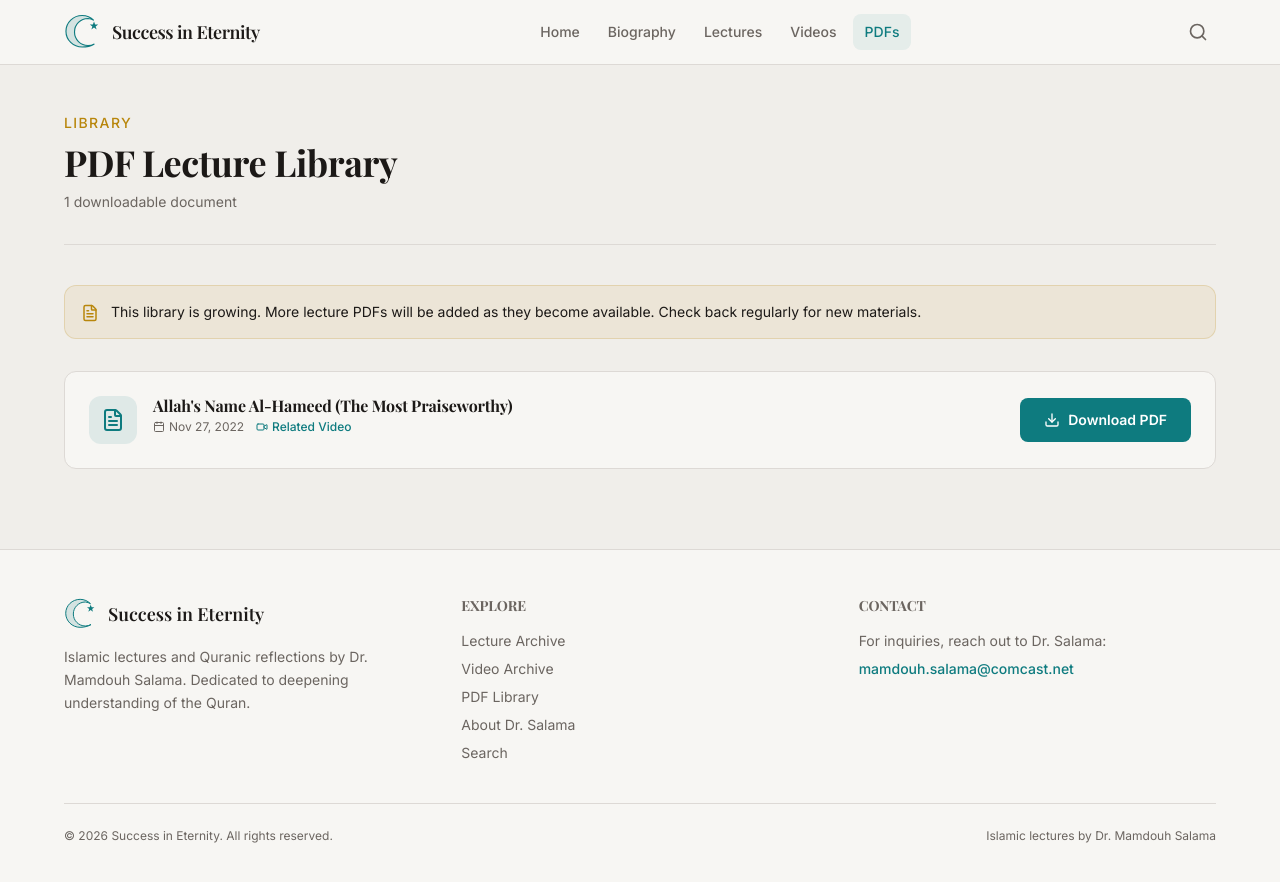
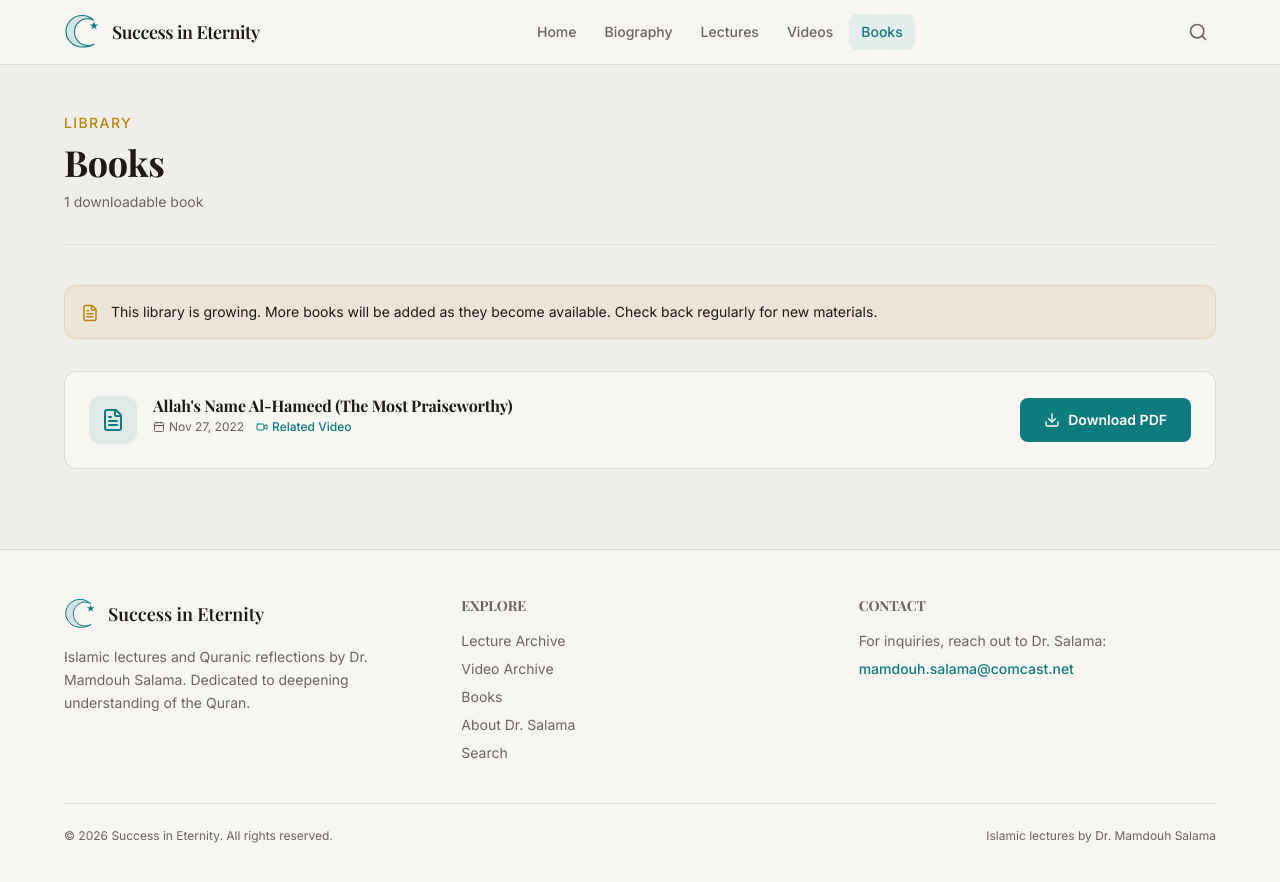
Before and after one commit to mamdouh-salama/Success_in_eternity, a Next.js app: page /pdfs in a window 1280 px wide. Shown: the top 882 px of the page. Built offline with nearby package versions, Linux system fonts and the light colour scheme.

Commit message:
Rename PDF Library to Books across the site

```diff
--- a/src/app/page.tsx
+++ b/src/app/page.tsx
@@ -169,8 +169,8 @@ export default function HomePage() {
             {
               href: '/pdfs',
               icon: FileText,
-              title: 'PDF Library',
-              desc: 'Downloadable lecture notes and written materials',
+              title: 'Books',
+              desc: 'Downloadable books and written materials',
               color: 'var(--color-teal)',
             },
           ].map((item) => (
--- a/src/app/pdfs/page.tsx
+++ b/src/app/pdfs/page.tsx
@@ -4,9 +4,9 @@ import { FileText, Download, Calendar, BookOpen, Video } from 'lucide-react';
 import { getAllPdfs } from '@/lib/content';
 
 export const metadata: Metadata = {
-  title: 'PDF Lecture Library — Success in Eternity',
+  title: 'Books — Success in Eternity',
   description:
-    'Download PDF lecture notes and written materials by Dr. Mamdouh Salama.',
+    'Download books and written materials by Dr. Mamdouh Salama.',
 };
 
 export default function PdfsPage() {
@@ -26,10 +26,10 @@ export default function PdfsPage() {
           className="text-3xl md:text-4xl font-bold"
           style={{ fontFamily: 'var(--font-heading)' }}
         >
-          PDF Lecture Library
+          Books
         </h1>
         <p className="text-sm mt-2" style={{ color: 'var(--color-muted)' }}>
-          {pdfs.length} downloadable document{pdfs.length !== 1 ? 's' : ''}
+          {pdfs.length} downloadable book{pdfs.length !== 1 ? 's' : ''}
         </p>
       </div>
 
@@ -43,7 +43,7 @@ export default function PdfsPage() {
       >
         <FileText size={18} className="mt-0.5 shrink-0" style={{ color: 'var(--color-gold)' }} />
         <p className="text-sm" style={{ color: 'var(--color-ink)' }}>
-          This library is growing. More lecture PDFs will be added as they become available.
+          This library is growing. More books will be added as they become available.
           Check back regularly for new materials.
         </p>
       </div>
@@ -127,10 +127,10 @@ export default function PdfsPage() {
         <div className="text-center py-20">
           <FileText size={48} className="mx-auto mb-4" style={{ color: 'var(--color-muted)' }} />
           <p className="text-lg font-medium" style={{ color: 'var(--color-muted)' }}>
-            No PDFs available yet
+            No books available yet
           </p>
           <p className="text-sm mt-1" style={{ color: 'var(--color-muted)' }}>
-            Check back soon for downloadable lecture materials
+            Check back soon for downloadable books
           </p>
         </div>
       )}
--- a/src/app/search/page.tsx
+++ b/src/app/search/page.tsx
@@ -4,7 +4,7 @@ import SearchClient from './SearchClient';
 
 export const metadata: Metadata = {
   title: 'Search — Success in Eternity',
-  description: 'Search across lectures, videos, and PDFs on Success in Eternity.',
+  description: 'Search across lectures, videos, and books on Success in Eternity.',
 };
 
 function SearchFallback() {
--- a/src/components/Footer.tsx
+++ b/src/components/Footer.tsx
@@ -40,7 +40,7 @@ export default function Footer() {
                 {[
                   { href: '/lectures', label: 'Lecture Archive' },
                   { href: '/videos', label: 'Video Archive' },
-                  { href: '/pdfs', label: 'PDF Library' },
+                  { href: '/pdfs', label: 'Books' },
                   { href: '/biography', label: 'About Dr. Salama' },
                   { href: '/search', label: 'Search' },
                 ].map((link) => (
--- a/src/components/Header.tsx
+++ b/src/components/Header.tsx
@@ -11,7 +11,7 @@ const navLinks = [
   { href: '/biography', label: 'Biography' },
   { href: '/lectures', label: 'Lectures' },
   { href: '/videos', label: 'Videos' },
-  { href: '/pdfs', label: 'PDFs' },
+  { href: '/pdfs', label: 'Books' },
 ];
 
 export default function Header() {
```
